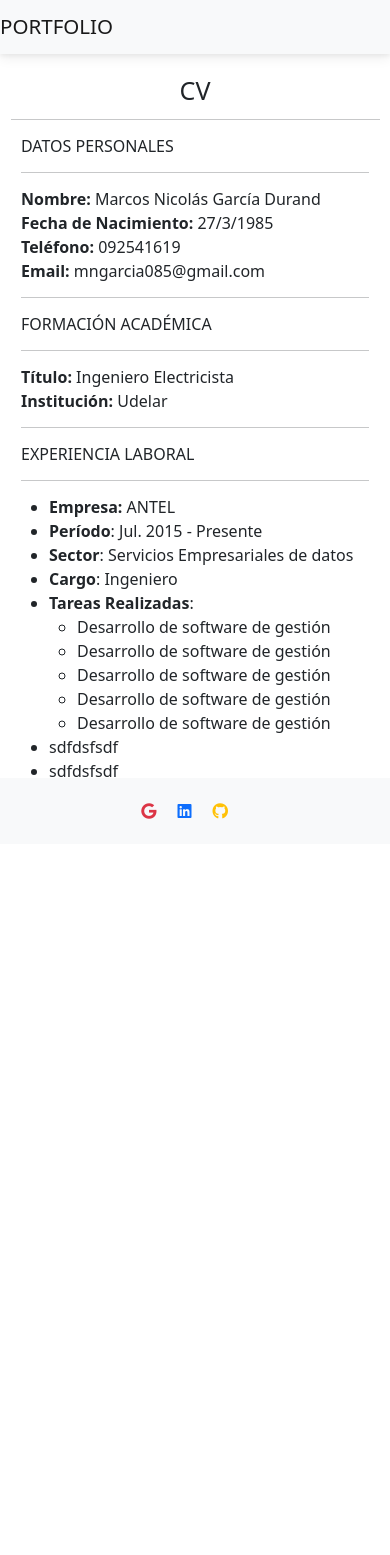
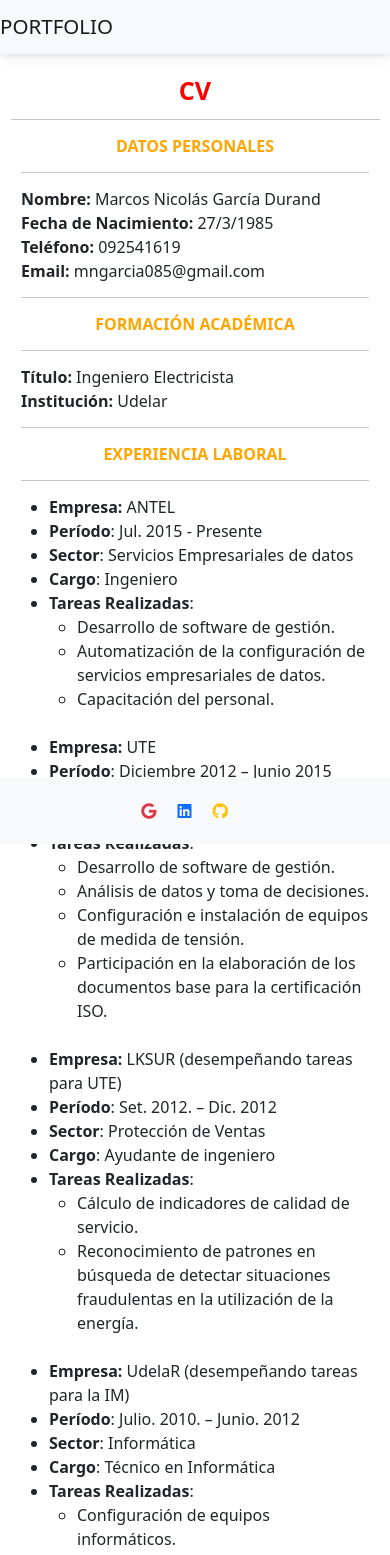
Before and after one commit to MNGARCIA085/portfolio-react, a React (Create React App) app: page /cv in a window 390 px wide. Shown: the top 1555 px of the page. Before the commit the page ends 869 px from the top, so only its background shows below. Built offline with nearby package versions, Linux system fonts and the light colour scheme.

Commit message:
cv and desc. of myself

```diff
--- a/src/App.js
+++ b/src/App.js
@@ -10,7 +10,7 @@
 import Navbar from "./components/Navbar/Navbar";
 */
 
-
+import sc from "./images/sc.jpg";
 
 
 import Navbar from "./components/Navbar/Navbar";
@@ -49,7 +49,36 @@
 const Home = () => {
   return (
     <div className="App">
-      This is my home page
+
+
+
+<h1><center><b><font color='red'>HOME</font></b></center></h1>
+            <hr></hr>
+
+<div class="container-fluid">
+                <div class="row">
+                    <div class="col-md-4 offset-md-4">
+
+
+                  <center><img src={sc} alt="logo" width="40%"/></center>
+
+
+      <br></br>
+      <br></br>
+      Hola! Me llamo Marcos. <br></br>
+      Soy un Ingeniero Eléctrico de Carmelo, Uruguay. <br></br>
+      Me dedico principalmente al desarrollo de software, trabajando más que nada en la parte del backend con distintos
+      frameworks de Python (Fast API, Django, Web2py), bases de datos SQL y noSQL y cada tanto algo de frontend (React
+      o Angular).
+      Soy también un gran fan de la IA. <br></br>
+      En mis ratos libres me gusta hacer deporte y mirar series (mis favoritas: spartacus, death note y big bang theory).
+      </div>
+      </div>
+</div>
+
+
+
+
       <br></br>
     </div>
   );
--- a/src/Pages/CV.js
+++ b/src/Pages/CV.js
@@ -1,12 +1,12 @@
 const CV = () => {
     return (
         <div class="container-fluid">
-            <h1><center>CV</center></h1>
+            <h1><center><b><font color='red'>CV</font></b></center></h1>
             <hr></hr>
             <div class="container-fluid">
                 <div class="row">
-                    <div class="col-md-4 offset-md-3">
-                        DATOS PERSONALES
+                    <div class="col-md-4 offset-md-4">
+                        <center><font color='orange'><b>DATOS PERSONALES</b></font></center>
                         <hr></hr>
                         <b>Nombre: </b> Marcos Nicolás García Durand	<br></br>
                         <b>Fecha de Nacimiento:</b>  27/3/1985	<br></br>
@@ -16,12 +16,12 @@
 
 
                         <hr></hr>
-                        FORMACIÓN ACADÉMICA
+                        <center><font color='orange'><b>FORMACIÓN ACADÉMICA</b></font></center>
                         <hr></hr>
                         <b>Título: </b> Ingeniero Electricista	<br></br>
                         <b>Institución:</b>  Udelar	<br></br>
                         <hr></hr>
-                        EXPERIENCIA LABORAL
+                        <center><font color='orange'><b>EXPERIENCIA LABORAL</b></font></center>
                         <hr></hr>
                         <ul>
                             <li><b>Empresa: </b> ANTEL</li>
@@ -30,19 +30,61 @@
                             <li><b>Cargo</b>: Ingeniero</li>
                             <li><b>Tareas Realizadas</b>:
                                 <ul>
-                                    <li>Desarrollo de software de gestión</li>
-                                    <li>Desarrollo de software de gestión</li>
-                                    <li>Desarrollo de software de gestión</li>
-                                    <li>Desarrollo de software de gestión</li>
-                                    <li>Desarrollo de software de gestión</li>
+                                    <li>Desarrollo de software de gestión.</li>
+                                    <li>Automatización de la configuración de servicios empresariales de datos.</li>
+                                    <li>Capacitación del personal.</li>
                                 </ul>
-
                             </li>
-                            <li>sdfdsfsdf</li>
-                            <li>sdfdsfsdf</li>
+                            <br></br>
+                            <li><b>Empresa: </b> UTE</li>
+                            <li><b>Período</b>: Diciembre 2012 – Junio 2015</li>
+                            <li><b>Sector</b>: Distribución</li>
+                            <li><b>Cargo</b>: Especialista en estudios técnicos</li>
+                            <li><b>Tareas Realizadas</b>:
+                                <ul>
+                                    <li>Desarrollo de software de gestión.</li>
+                                    <li>Análisis de datos y toma de decisiones. </li>
+                                    <li>Configuración e instalación de equipos de medida de tensión.</li>
+                                    <li>Participación en la elaboración de los documentos base para la certificación ISO.</li>
+                                </ul>
+                            </li>
+                            <br></br>
+                            <li><b>Empresa: </b> LKSUR (desempeñando tareas para UTE)</li>
+                            <li><b>Período</b>: Set. 2012. – Dic. 2012</li>
+                            <li><b>Sector</b>: Protección de Ventas</li>
+                            <li><b>Cargo</b>: Ayudante de ingeniero</li>
+                            <li><b>Tareas Realizadas</b>:
+                                <ul>
+                                    <li>Cálculo de indicadores de calidad de servicio.</li>
+                                    <li>Reconocimiento de patrones en búsqueda de detectar situaciones
+                                        fraudulentas en la utilización de la energía.</li>
+                                </ul>
+                            </li>
+                            <br></br>
+                            <li><b>Empresa: </b> UdelaR (desempeñando tareas para la IM)</li>
+                            <li><b>Período</b>: Julio. 2010. – Junio. 2012</li>
+                            <li><b>Sector</b>: Informática</li>
+                            <li><b>Cargo</b>: Técnico en Informática</li>
+                            <li><b>Tareas Realizadas</b>:
+                                <ul>
+                                    <li>Configuración de equipos informáticos.</li>
+                                    <li>Atención al Público.</li>
+                                    <li>Resolución de reclamos de clientes.</li>
+                                </ul>
+                            </li>
                         </ul>
 
                     </div>
+
+
+
+
+
+
+
+
+
+
 
 
 
--- a/src/Pages/Courses.js
+++ b/src/Pages/Courses.js
@@ -105,7 +105,7 @@
 
             <div class="row">
                 <div class="col-md-12">
-                    <b><center><h2><font color='red'>MY COURSES</font></h2></center></b>
+                    <b><center><h2><font color='red'>COURSES AND SPECIALIZATIONS</font></h2></center></b>
                     <hr></hr>
                 </div>
             </div>
--- a/src/components/Footer.js
+++ b/src/components/Footer.js
@@ -16,7 +16,7 @@
                                         className='me-4 text-reset'>
                                     <MDBIcon fab icon="linkedin text-primary" />
                                 </a>
-                                <a href='https://github.com/MNGARCIA085' target='_git' className='me-4 text-reset'>
+                                <a href='https://github.com/MNGARCIA085' target='_git' title='repos' className='me-4 text-reset'>
                                     <MDBIcon fab icon="github text-warning" />
                                 </a>
                 </div>
```
Also changed, not shown: 1 other file (tests, documents, lock files or other folders).
